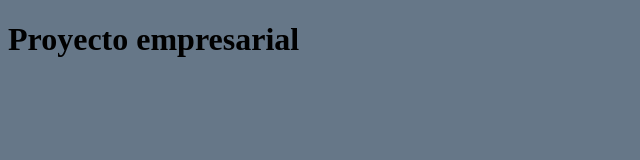
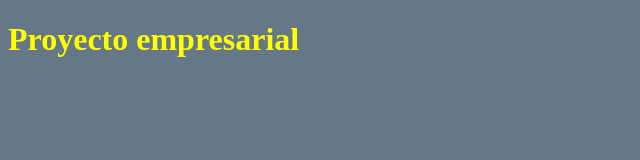
Before and after one commit to dannyarnold/CursoGit, a plain HTML site: page index.html in a window 1280 px wide. Shown: the whole page, without its empty margins (0-640 px from the left). Drawn offline with Linux system fonts and the light colour scheme.

Commit message:
modifiqué negrita y color amarillo -> #ff0

```diff
--- a/CSS/estilos.css
+++ b/CSS/estilos.css
@@ -2,4 +2,6 @@
 /* CSS Document */
 body{
     background-color: #678;
+    font-weight: bold;
+    color: #ff0;
 }
```
